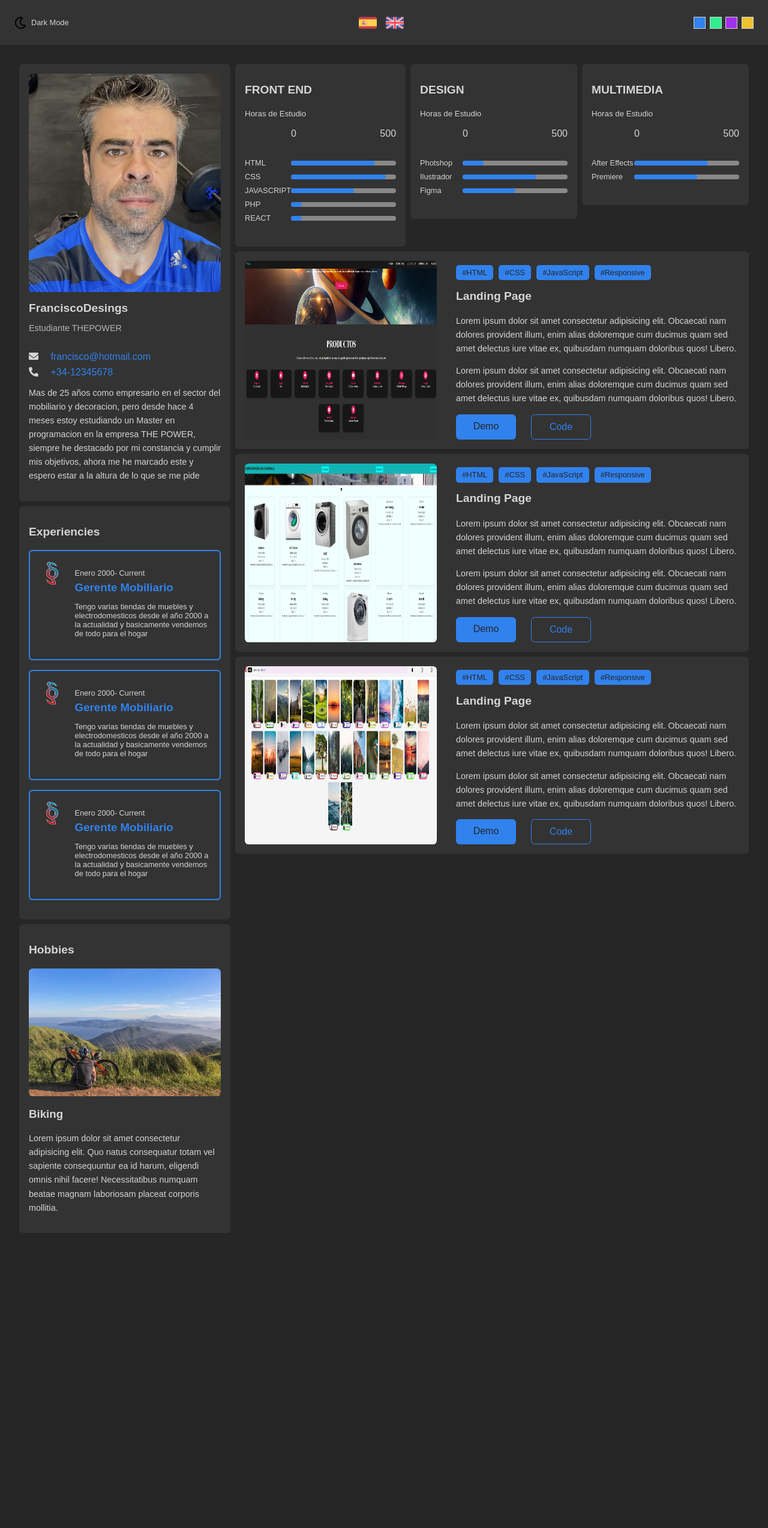
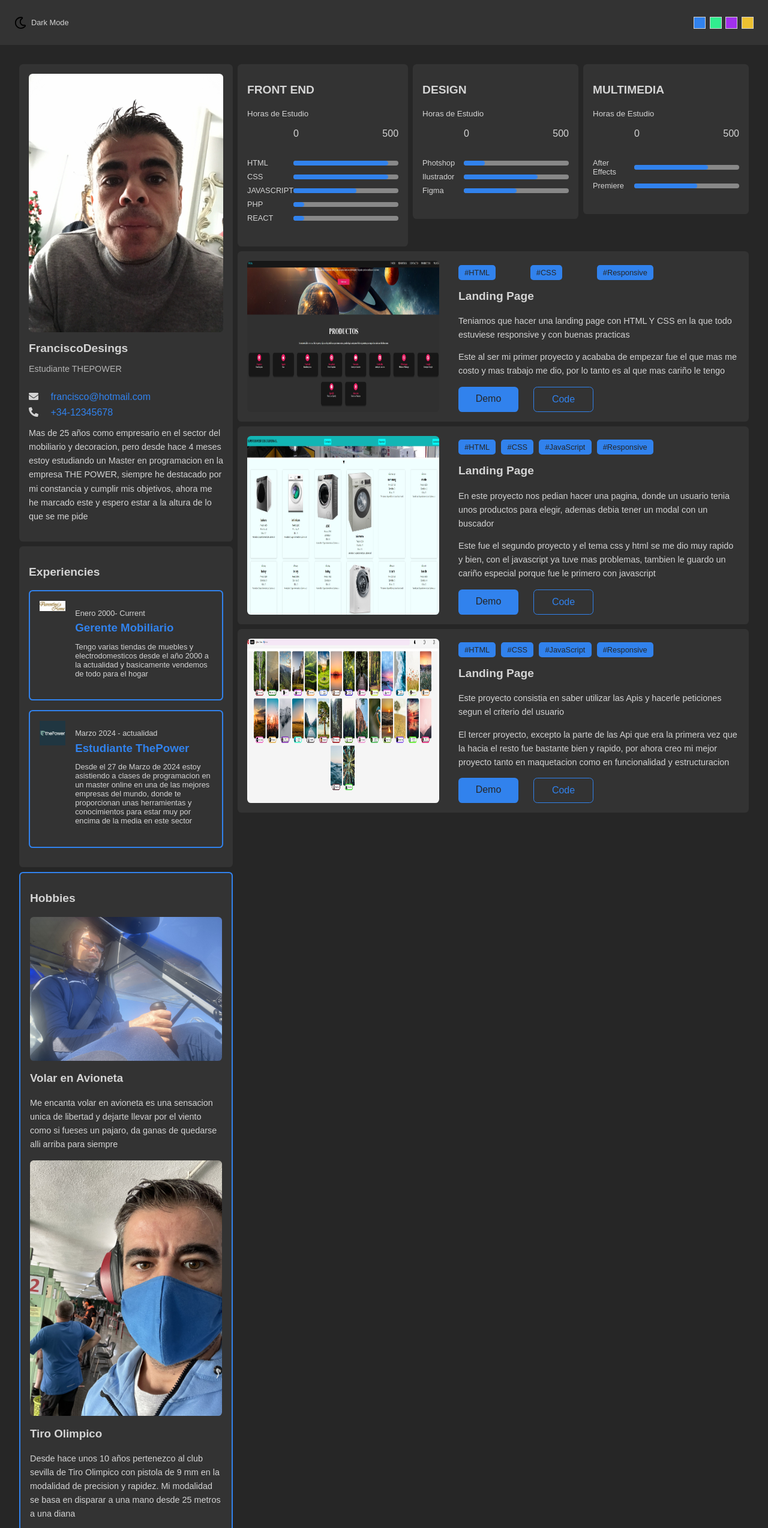
Before and after one commit to FRANCISCOJESUS1980/proyecto4, a website built with Vite: page index.html in a window 1280 px wide. Shown: the top 2548 px of the page at 60% size. Before the commit the page ends 2088 px from the top, so only its background shows below. Built offline with nearby package versions, Linux system fonts and the light colour scheme.

Commit message:
feat metiendo hobbies y arreglando lo hecho

```diff
--- a/index.html
+++ b/index.html
@@ -23,13 +23,7 @@
           <p id="toggle-text" class="toggle-theme__text">Dark Mode</p>
         </div>
       </div>
-      <div id="flags" class="flags">
-        <div class="flags__item" data-language="es">
-          <img src="./assets/icons.svg/bandera españa2.png" alt="Bandera España">
-        </div>
-        <div class="flags__item" data-language="en">
-          <img src="./assets/icons.svg/bandera reino unido2.png" alt="Bandera Reino Unido">
-        </div>
+
       </div>
       <div id="toggle-colors" class="colors">
         <div
@@ -57,11 +51,11 @@
       <section class="column column--left">
         <article class="card card--profile">
           <div class="card__image-container">
-            <img src="./assets/images.jgp/miperfil.jpg" alt="perfil" />
+            <img src="./assets/images.jgp/perfil.jpg" alt="perfil" />
           </div>
           <div class="card__header">
             <h2 class="card__title no-margin">FranciscoDesings</h2>
-            <p class="card__subtitle" data-section="profile" data-value="rol">Estudiante THEPOWER</p>
+            <p class="card__subtitle" >Estudiante THEPOWER</p>
           </div>
           <div class="car__body">
             <div class="card__link">
@@ -74,7 +68,7 @@
               <i class="fas fa-phone-alt icon"></i>
               <a href="tel:12345678">+34-12345678</a>
             </div>
-            <p class="card__text" data-section="profile" data-value="description">
+            <p class="card__text" >
               Mas de 25 años como empresario en el sector del mobiliario y
               decoracion, pero desde hace 4 meses estoy estudiando un Master en
               programacion en la empresa THE POWER, siempre he destacado por mi
@@ -86,47 +80,53 @@
         <article class="card card--experience">
           <h2 class="card__title">Experiencies</h2>
           <div class="experience">
-            <img src="assets/images.jgp/logo.png" alt="logo" class="experience__image">
+            <img src="./assets/icons.svg/logo tienda.jpg" alt="logo" class="experience__image">
             <div class="experience__info">
-              <p class="experience__time" data-section="experience" data-value="first-job-dates">
+              <p class="experience__time">
                 Enero 2000- Current
               </p>
-              <h3 class="experience__job" data-section="experience" data-value="first-job-title">Gerente Mobiliario</h3>
-              <p class="experience__description" data-section="experience" data-value="first-job-description">Tengo varias tiendas de muebles y electrodomesticos desde el año 2000 a la actualidad y basicamente vendemos de todo para el hogar</p>
+              <h3 class="experience__job" >Gerente Mobiliario</h3>
+              <p class="experience__description">Tengo varias tiendas de muebles y electrodomesticos desde el año 2000 a la actualidad y basicamente vendemos de todo para el hogar</p>
 
             </div>
           </div>
           <div class="experience">
-            <img src="assets/images.jgp/logo.png" alt="logo" class="experience__image">
+            <img src="./assets/images.jgp/logopower.jpg" alt="logo" class="experience__image">
             <div class="experience__info">
-              <p class="experience__time" data-section="experience" data-value="last-job-date">
-                Enero 2000- Current
+              <p class="experience__time">
+                Marzo 2024 - actualidad
               </p>
-              <h3 class="experience__job" data-section="experience" data-value="last-job-description">Gerente Mobiliario</h3>
-              <p class="experience__description" data-section="experience" data-value="last-job-title">Tengo varias tiendas de muebles y electrodomesticos desde el año 2000 a la actualidad y basicamente vendemos de todo para el hogar</p>
+              <h3 class="experience__job" >Estudiante ThePower</h3>
+              <p class="experience__description">Desde el 27 de Marzo de 2024 estoy asistiendo a clases de programacion en un master online en una de las mejores empresas del mundo, donde te proporcionan unas herramientas y conocimientos para estar muy por encima de la media en este sector</p>
 
             </div>
           </div>
-          <div class="experience">
-            <img src="assets/images.jgp/logo.png" alt="logo" class="experience__image">
-            <div class="experience__info">
-              <p class="experience__time">
-                Enero 2000- Current
-              </p>
-              <h3 class="experience__job" data-section="experience" data-value="last-job-description">Gerente Mobiliario</h3>
-              <p class="experience__description">Tengo varias tiendas de muebles y electrodomesticos desde el año 2000 a la actualidad y basicamente vendemos de todo para el hogar</p>
 
-            </div>
-          </div>
 
         </article>
         <article class="card card--hobbies">
           <h2 class="card__title">Hobbies</h2>
           <div class="card__image-container">
-            <img src="./assets/images.jgp/hobbie.jpg.jpg" alt="hombre en bici">
+            <img src="./assets/images.jgp/volar.jpg" alt="Avioneta">
           </div>
-          <h3 class="hobbie__title">Biking</h3>
-          <p class="card__text">Lorem ipsum dolor sit amet consectetur adipisicing elit. Quo natus consequatur totam vel sapiente consequuntur ea id harum, eligendi omnis nihil facere! Necessitatibus numquam beatae magnam laboriosam placeat corporis mollitia.</p>
+          <h3 class="hobbie__title">Volar en Avioneta</h3>
+          <p class="card__text">Me encanta volar en avioneta es una sensacion unica de libertad y dejarte llevar por el viento como si fueses un pajaro, da ganas de quedarse alli arriba para siempre</p>
+          <div class="card__image-container">
+            <img src="./assets/images.jgp/tiro.jpg" alt="tiro olimpico">
+          </div>
+          <h3 class="hobbie__title">Tiro Olimpico</h3>
+          <p class="card__text">Desde hace unos 10 años pertenezco al club sevilla de Tiro Olimpico con pistola de 9 mm en la modalidad de precision y rapidez. Mi modalidad se basa en disparar a una mano desde 25 metros a una diana</p>
+          <div class="card__image-container">
+            <img src="./assets/images.jgp/fortnite.jpg" alt="Fortnite">
+          </div>
+          <h3 class="hobbie__title">Gamer</h3>
+          <p class="card__text">Tengo un grupo de amigos con los que quedamos practicamente todos los dias para echar unas partidas a un juego que se llama Fornite, consiste en caer en una isla he ir matando a todos los enemigos he intentar que solo quedes tu para ganar</p>
+          <div class="card__image-container">
+            <img src="./assets/images.jgp/crosfit.JPG" alt="crosfit">
+          </div>
+          <h3 class="hobbie__title">crosfit</h3>
+          <p class="card__text">Al trabajar de cargador de pequeño me destroze la espalda y gracias al crosfit el cual conoci en 2012, me cambio la vida, pase de estar siempre dolorido a estar mas en forma que nunca, es un deporte que le recomiendo a todo el mundo</p>
+
 
         </article>
       </section>
@@ -143,7 +143,7 @@
           <div class="skills">
             <div class="skills__item">
               <p class="skills__tech">HTML</p>
-              <div class="skills__bar skills__bar--80"></div>
+              <div class="skills__bar skills__bar--90"></div>
             </div>
             <div class="skills__item">
               <p class="skills__tech">CSS</p>
@@ -214,12 +214,11 @@
             <div class="project__tags">
               <span class="project__tag">#HTML</span>
               <span class="project__tag">#CSS</span>
-              <span class="project__tag">#JavaScript</span>
               <span class="project__tag">#Responsive</span>
             </div>
             <h2 class="card__title">Landing Page</h2>
-            <p class="card__text">Lorem ipsum dolor sit amet consectetur adipisicing elit. Obcaecati nam dolores provident illum, enim alias doloremque cum ducimus quam sed amet delectus iure vitae ex, quibusdam numquam doloribus quos! Libero.</p>
-            <p class="card__text">Lorem ipsum dolor sit amet consectetur adipisicing elit. Obcaecati nam dolores provident illum, enim alias doloremque cum ducimus quam sed amet delectus iure vitae ex, quibusdam numquam doloribus quos! Libero.</p>
+            <p class="card__text">Teniamos que hacer una landing page con HTML Y CSS en la que todo estuviese responsive y con buenas practicas</p>
+            <p class="card__text">Este al ser mi primer proyecto y acababa de empezar fue el que mas me costo y mas trabajo me dio, por lo tanto es al que mas cariño le tengo</p>
           <div class="buttons">
             <a href="https://tubular-lolly-c6809e.netlify.app/" class="button button--primary">Demo</a>
             <a href="https://github.com/FRANCISCOJESUS1980/PROYECTO-1" class="button button--ghost">Code</a>
@@ -238,8 +237,8 @@
               <span class="project__tag">#Responsive</span>
             </div>
             <h2 class="card__title">Landing Page</h2>
-            <p class="card__text">Lorem ipsum dolor sit amet consectetur adipisicing elit. Obcaecati nam dolores provident illum, enim alias doloremque cum ducimus quam sed amet delectus iure vitae ex, quibusdam numquam doloribus quos! Libero.</p>
-            <p class="card__text">Lorem ipsum dolor sit amet consectetur adipisicing elit. Obcaecati nam dolores provident illum, enim alias doloremque cum ducimus quam sed amet delectus iure vitae ex, quibusdam numquam doloribus quos! Libero.</p>
+            <p class="card__text">En este proyecto nos pedian hacer una pagina, donde un usuario tenia unos productos para elegir, ademas debia tener un modal con un buscador</p>
+            <p class="card__text">Este fue el segundo proyecto y el tema css y html se me dio muy rapido y bien, con el javascript ya tuve mas problemas, tambien le guardo un cariño especial porque fue le primero con javascript</p>
           <div class="buttons">
             <a href="https://beamish-pothos-bcd5df.netlify.app" class="button button--primary">Demo</a>
             <a href="https://github.com/FRANCISCOJESUS1980/proyecto2.5.git" class="button button--ghost">Code</a>
@@ -258,8 +257,8 @@
               <span class="project__tag">#Responsive</span>
             </div>
             <h2 class="card__title">Landing Page</h2>
-            <p class="card__text">Lorem ipsum dolor sit amet consectetur adipisicing elit. Obcaecati nam dolores provident illum, enim alias doloremque cum ducimus quam sed amet delectus iure vitae ex, quibusdam numquam doloribus quos! Libero.</p>
-            <p class="card__text">Lorem ipsum dolor sit amet consectetur adipisicing elit. Obcaecati nam dolores provident illum, enim alias doloremque cum ducimus quam sed amet delectus iure vitae ex, quibusdam numquam doloribus quos! Libero.</p>
+            <p class="card__text">Este proyecto consistia en saber utilizar las Apis y hacerle peticiones segun el criterio del usuario</p>
+            <p class="card__text">El tercer proyecto, excepto la parte de las Api que era la primera vez que la hacia el resto fue bastante bien y rapido, por ahora creo mi mejor proyecto tanto en maquetacion como en funcionalidad y estructuracion</p>
           <div class="buttons">
             <a href="https://heartfelt-twilight-cc89a6.netlify.app" class="button button--primary">Demo</a>
             <a href="https://github.com/FRANCISCOJESUS1980/proyecto-3" class="button button--ghost">Code</a>
--- a/main.js
+++ b/main.js
@@ -6,26 +6,10 @@ const toggleText = document.getElementById('toggle-text')
 const toggleColors = document.getElementById('toggle-colors')
 const rootStyles = document.documentElement.style
 
-const flagsElement = document.getElementById('flags')
-
-const tetxToChange = document.querySelectorAll('[data-section]')
-
-const changeLanguage = async (language) => {
-  const requestJson = await fetch(`./languages/${language}.json`)
-  const texts = await requestJson.json()
-  for (textTochange of tetxsToChange) {
-    console.log(textsTochange)
-  }
-}
-
-flagsElement.addEventListener('click', (e) => {
-  changeLanguage(e.target.parentElement.dataset.language)
-})
-
 toggleTheme.addEventListener('click', () => {
   document.body.classList.toggle('dark')
   if (toggleIcon.src.includes('moon.svg')) {
-    toggleIcon.src = 'assets/icons.svg/sun.svg'
+    toggleIcon.src = './assets/icons.svg/soleado.png'
     toggleText.textContent = 'Light Mode'
   } else {
     toggleIcon.src = 'assets/icons.svg/moon.svg'
--- a/main.scss
+++ b/main.scss
@@ -60,19 +60,6 @@ body.dark {
 .toggle-theme__text {
   font-size: 0.8rem;
 }
-.flags {
-  width: 75px;
-  display: flex;
-  align-items: center;
-  justify-content: space-between;
-}
-.flags__item {
-  width: 30px;
-}
-.flags__img {
-  cursor: pointer;
-  display: block;
-}
 
 .colors {
   display: flex;
@@ -131,6 +118,9 @@ body.dark {
   padding: 1em;
   background-color: var(--bg-card-color);
   border-radius: var(--border-radius);
+}
+.card--hobbies {
+  border: 2px solid var(--primary-color);
 }
 .card__image {
   height: 100%;
```
Also changed, not shown: languages/en.json (deleted, +0 -17 lines), languages/es.json (deleted, +0 -17 lines), assets/icons.svg/logo tienda.jpg (added), assets/icons.svg/soleado.png (added), assets/images.jgp/crosfit.JPG (added), assets/images.jgp/fortnite.jpg (added), assets/images.jgp/logopower.jpg (added), assets/images.jgp/perfil.jpg (added), assets/images.jgp/tiro olimpico.jpg (added), assets/images.jgp/tiro.jpg (added), assets/images.jgp/volar.jpg (added).
